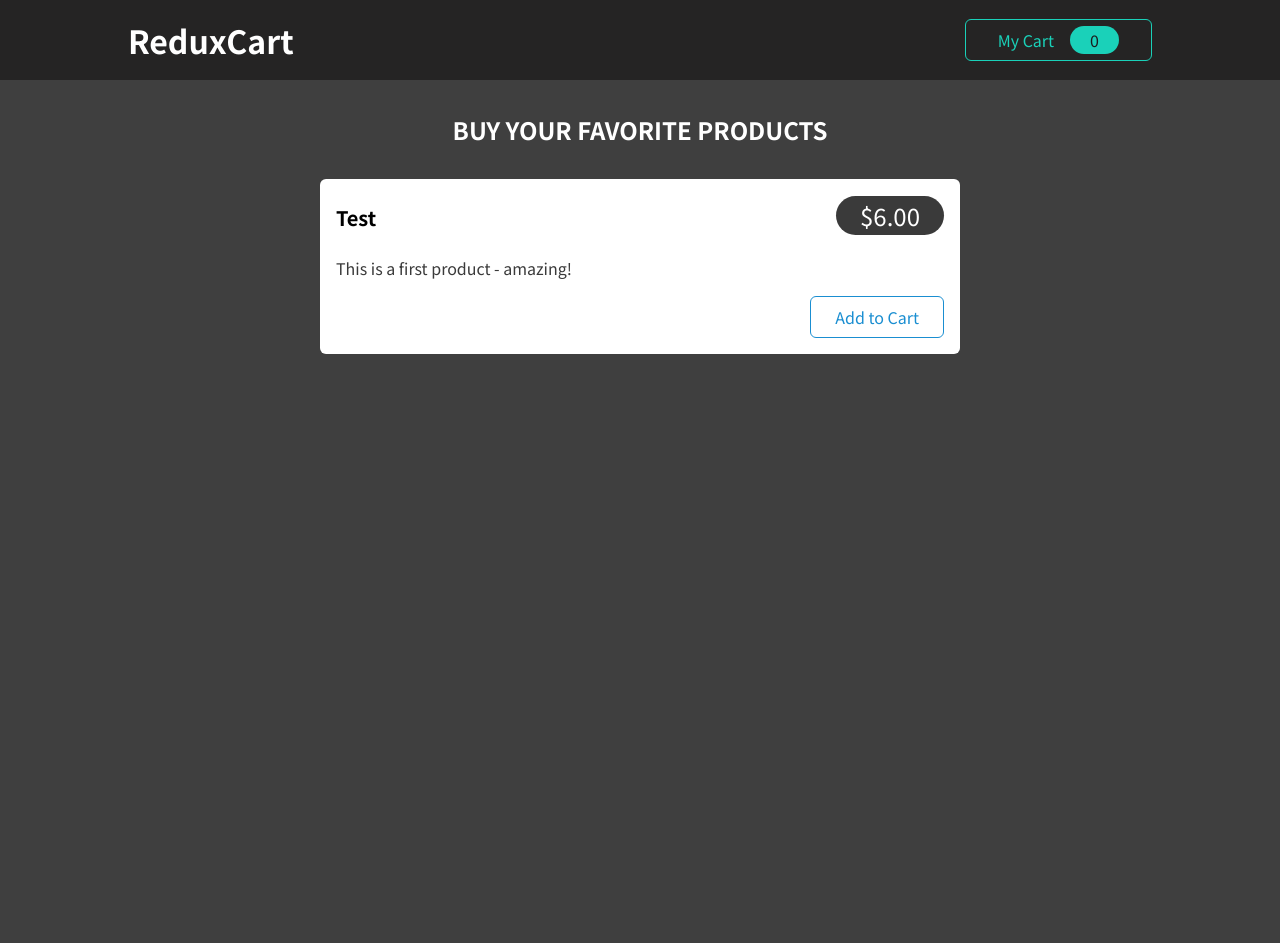
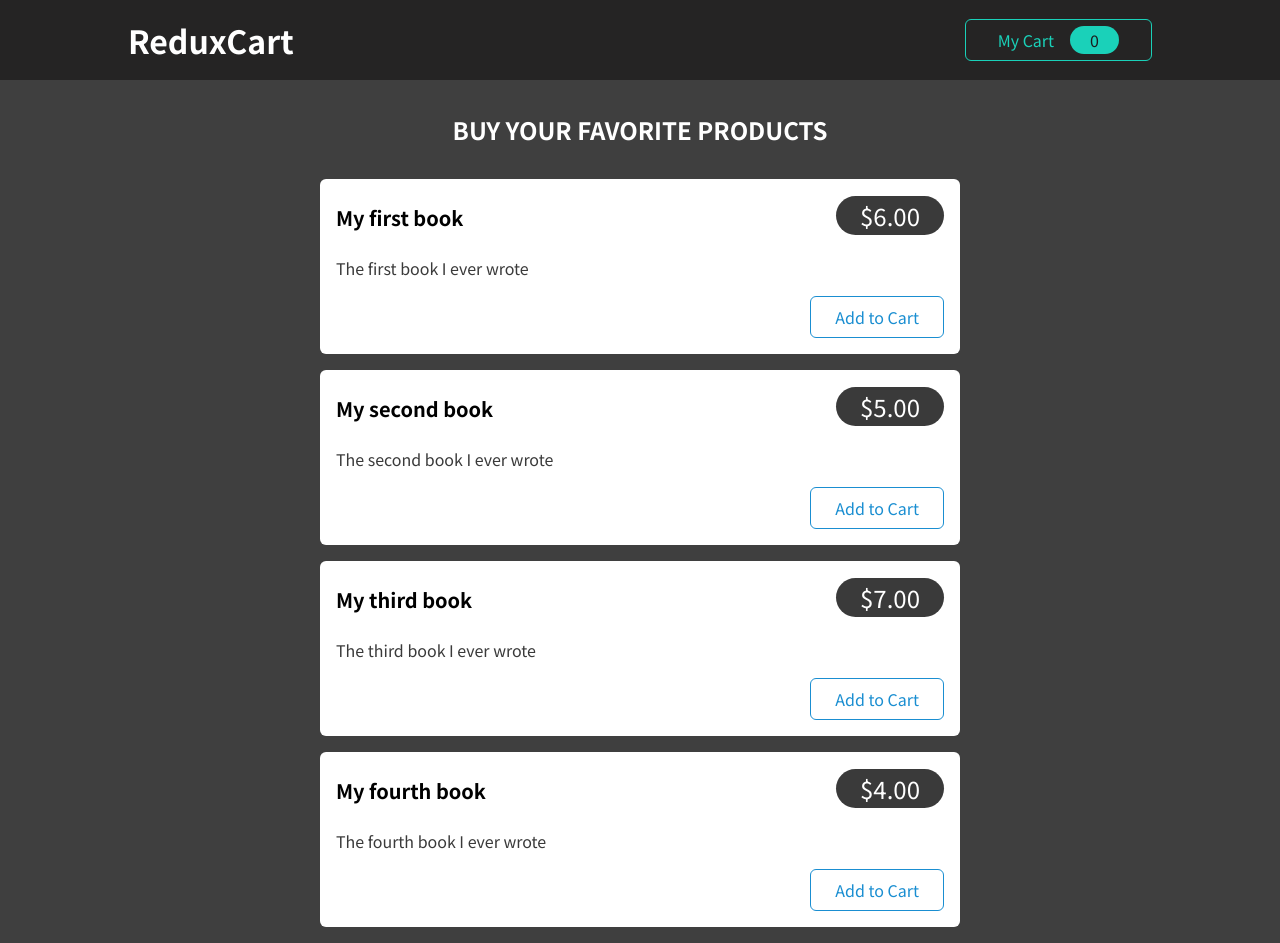
Before and after one commit to AlbertoRoldanUX-code/redux-cart, a React (Create React App) app: page / in a window 1280 px wide. Before the commit the page ends 800 px from the top, so only its background shows below. Built offline with nearby package versions, Linux system fonts and the light colour scheme.

Commit message:
Add more dummy data

```diff
--- a/src/App.js
+++ b/src/App.js
@@ -5,8 +5,7 @@ import { useSelector } from 'react-redux';
 
 function App() {
   const ui = useSelector((state) => state.ui);
-  const cart = useSelector((state) => state.cart);
-  console.log(cart.items);
+
   return (
     <Layout>
       {ui.cartIsVisible && <Cart />}
@@ -21,5 +20,5 @@ export default App;
 //////////// 2º If clicking Add to Cart on a product, we add it to the cart.
 //////////// 3º If the product is already part of the cart, increase the quantity of the existing item.
 //////////// 4º If clicking the + and - buttons in the cart, increase or decrease the quantity.
-// 5º If the quantity is 1 and we click on -, we remove the item entirely from the cart.
-// 6º Display the cart dynamically.
+//////////// 5º If the quantity is 1 and we click on -, we remove the item entirely from the cart.
+//////////// 6º Display the cart dynamically.
--- a/src/components/Cart/Cart.js
+++ b/src/components/Cart/Cart.js
@@ -6,6 +6,7 @@ import { useSelector } from 'react-redux';
 const Cart = (props) => {
   const cart = useSelector((state) => state.cart);
 
+  console.log(cart.items);
   return (
     <Card className={classes.cart}>
       <h2>Your Shopping Cart</h2>
@@ -13,11 +14,11 @@ const Cart = (props) => {
         {cart.items.map((item, index) => (
           <CartItem
             item={{
-              title: item.title,
+              title: item.name,
               quantity: item.quantity,
               total: item.totalPrice,
               price: item.price,
-              id: index,
+              id: item.id,
             }}
             key={index}
           />
--- a/src/components/Cart/CartButton.js
+++ b/src/components/Cart/CartButton.js
@@ -10,8 +10,6 @@ const CartButton = (props) => {
     dispatch(uiSliceActions.toggle());
   };
 
-  console.log(cart.totalQuantity);
-
   return (
     <button className={classes.button} onClick={onToggleHandler}>
       <span>My Cart</span>
--- a/src/components/Shop/ProductItem.js
+++ b/src/components/Shop/ProductItem.js
@@ -4,7 +4,7 @@ import { cartActions } from '../../store/cart-slice';
 import { useDispatch } from 'react-redux';
 
 const ProductItem = (props) => {
-  const { title, price, description } = props;
+  const { id, title, price, description } = props;
   const dispatch = useDispatch();
 
   function onAddHandler() {
@@ -12,6 +12,7 @@ const ProductItem = (props) => {
       title: title,
       price: price,
       amount: 1,
+      id: id,
     };
 
     dispatch(cartActions.add(product));
--- a/src/components/Shop/Products.js
+++ b/src/components/Shop/Products.js
@@ -1,16 +1,46 @@
 import ProductItem from './ProductItem';
 import classes from './Products.module.css';
+const DUMMY_PRODUCTS = [
+  {
+    id: 'p1',
+    price: 6,
+    title: 'My first book',
+    description: 'The first book I ever wrote',
+  },
+  {
+    id: 'p2',
+    price: 5,
+    title: 'My second book',
+    description: 'The second book I ever wrote',
+  },
+  {
+    id: 'p3',
+    price: 7,
+    title: 'My third book',
+    description: 'The third book I ever wrote',
+  },
+  {
+    id: 'p4',
+    price: 4,
+    title: 'My fourth book',
+    description: 'The fourth book I ever wrote',
+  },
+];
 
 const Products = (props) => {
   return (
     <section className={classes.products}>
       <h2>Buy your favorite products</h2>
       <ul>
-        <ProductItem
-          title='Test'
-          price={6}
-          description='This is a first product - amazing!'
-        />
+        {DUMMY_PRODUCTS.map((item, index) => (
+          <ProductItem
+            title={item.title}
+            price={item.price}
+            description={item.description}
+            key={index}
+            id={item.id}
+          />
+        ))}
       </ul>
     </section>
   );
--- a/src/store/cart-slice.js
+++ b/src/store/cart-slice.js
@@ -11,7 +11,7 @@ export const cartSlice = createSlice({
 
       if (!existingItem) {
         state.items.push({
-          itemId: action.payload.id,
+          id: action.payload.id,
           price: action.payload.price,
           quantity: 1,
           totalPrice: action.payload.price,
@@ -29,8 +29,9 @@ export const cartSlice = createSlice({
 
     increase(state, action) {
       const existingCartItemIndex = state.items.findIndex(
-        (item) => item.id === action.payload.id
+        (item) => item.id === action.payload
       );
+      console.log(action.payload);
       const existingItem = state.items[existingCartItemIndex];
       existingItem.quantity++;
       existingItem.totalPrice = existingItem.totalPrice + existingItem.price;
@@ -39,7 +40,7 @@ export const cartSlice = createSlice({
 
     decrease(state, action) {
       const existingCartItemIndex = state.items.findIndex(
-        (item) => item.id === action.payload.id
+        (item) => item.id === action.payload
       );
       const existingItem = state.items[existingCartItemIndex];
 
```
Also changed, not shown: 1 other file (tests, documents, lock files or other folders).
